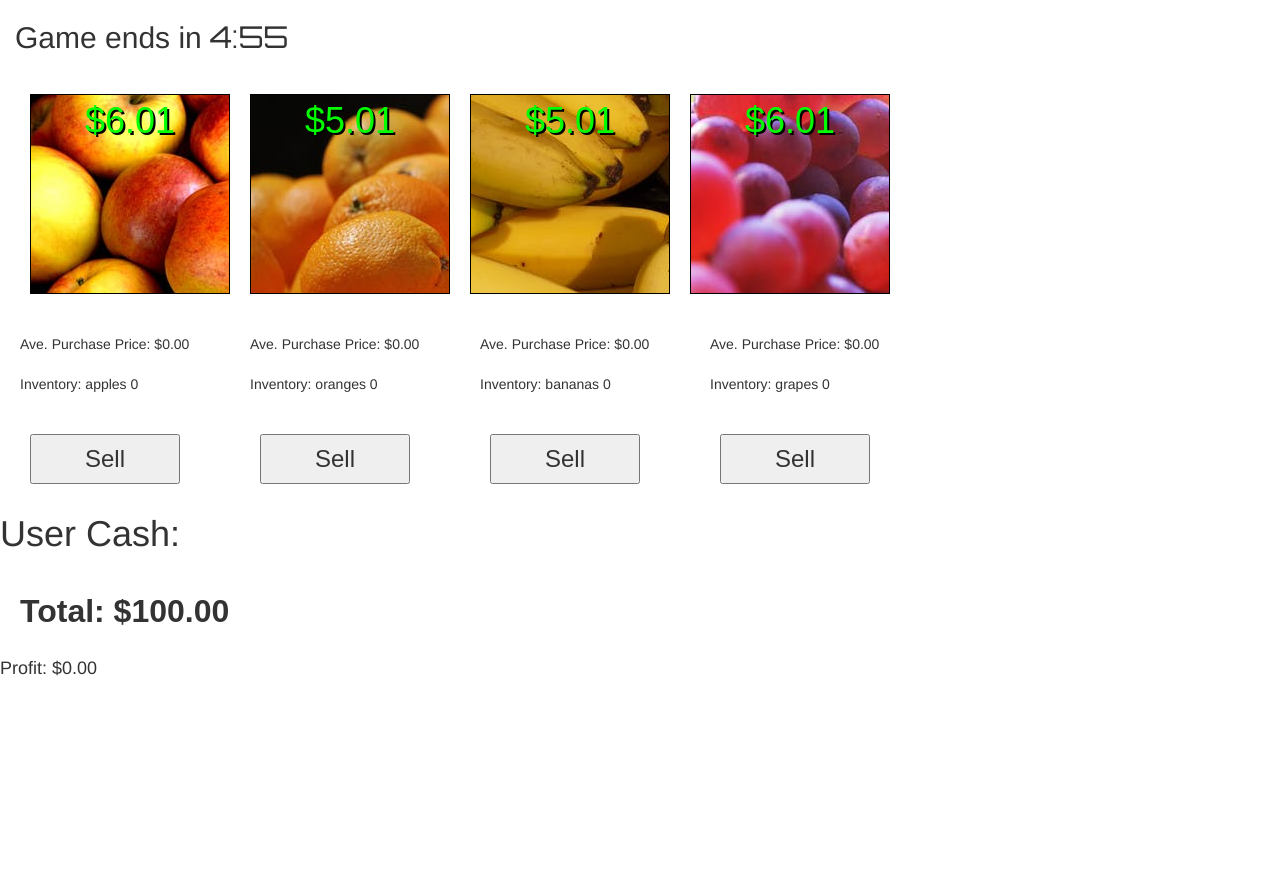
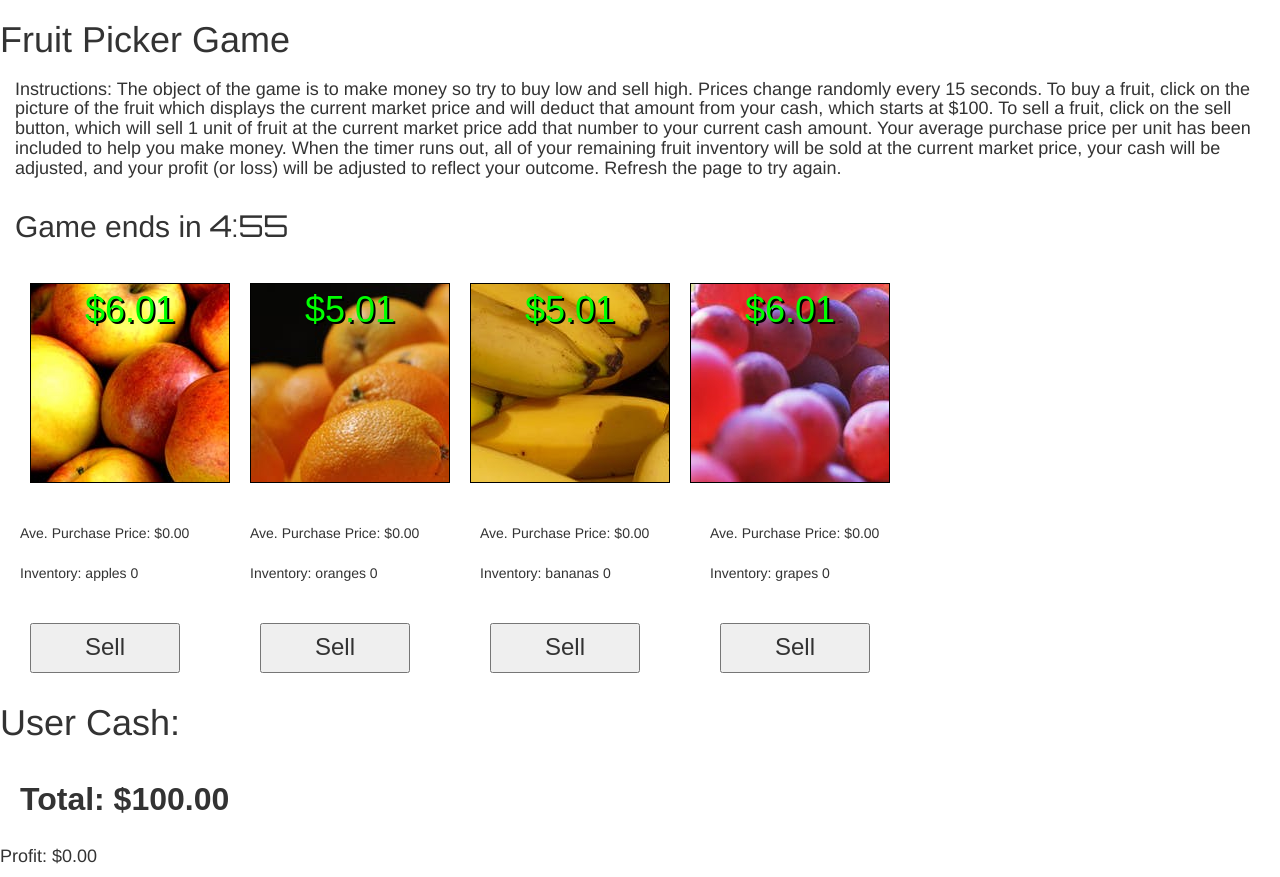
Before and after one commit to chadsundberg/fruit-picker, a plain HTML site: page index.html in a window 1280 px wide. Before the commit the page ends 800 px from the top, so only its background shows below. Drawn offline with nearby package versions, Linux system fonts and the light colour scheme.

Commit message:
added game instructions

```diff
--- a/index.html
+++ b/index.html
@@ -12,6 +12,12 @@
   <link rel="stylesheet" href="style.css">
 </head>
 <body>
+  <h1 class = "col-xl-12">
+    <div>Fruit Picker Game</div>
+  </h1>
+  <h4 class="col-xs-12">
+    <div>Instructions: The object of the game is to make money so try to buy low and sell high.  Prices change randomly every 15 seconds.  To buy a fruit, click on the picture of the fruit which displays the current market price and will deduct that amount from your cash, which starts at $100.  To sell a fruit, click on the sell button, which will sell 1 unit of fruit at the current market price add that number to your current cash amount.  Your average purchase price per unit has been included to help you make money.  When the timer runs out, all of your remaining fruit inventory will be sold at the current market price, your cash will be adjusted, and your profit (or loss) will be adjusted to reflect your outcome.  Refresh the page to try again.  </div>
+  </h4>
   <h2 class="col-xs-12">
         <div class="time" class="col-xs-4">
           <div>Game ends in <span id="time">5:00</span></div>
```
